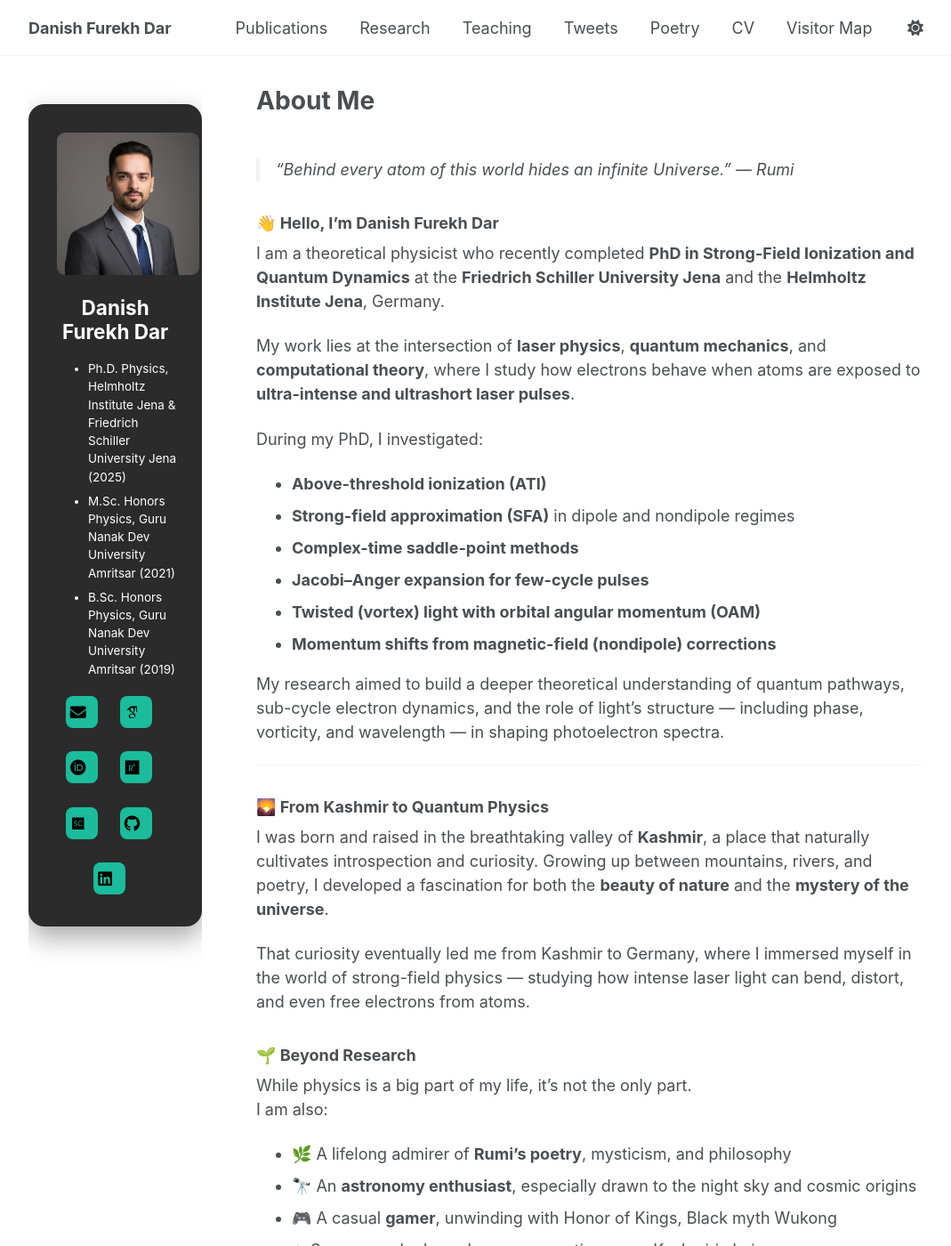
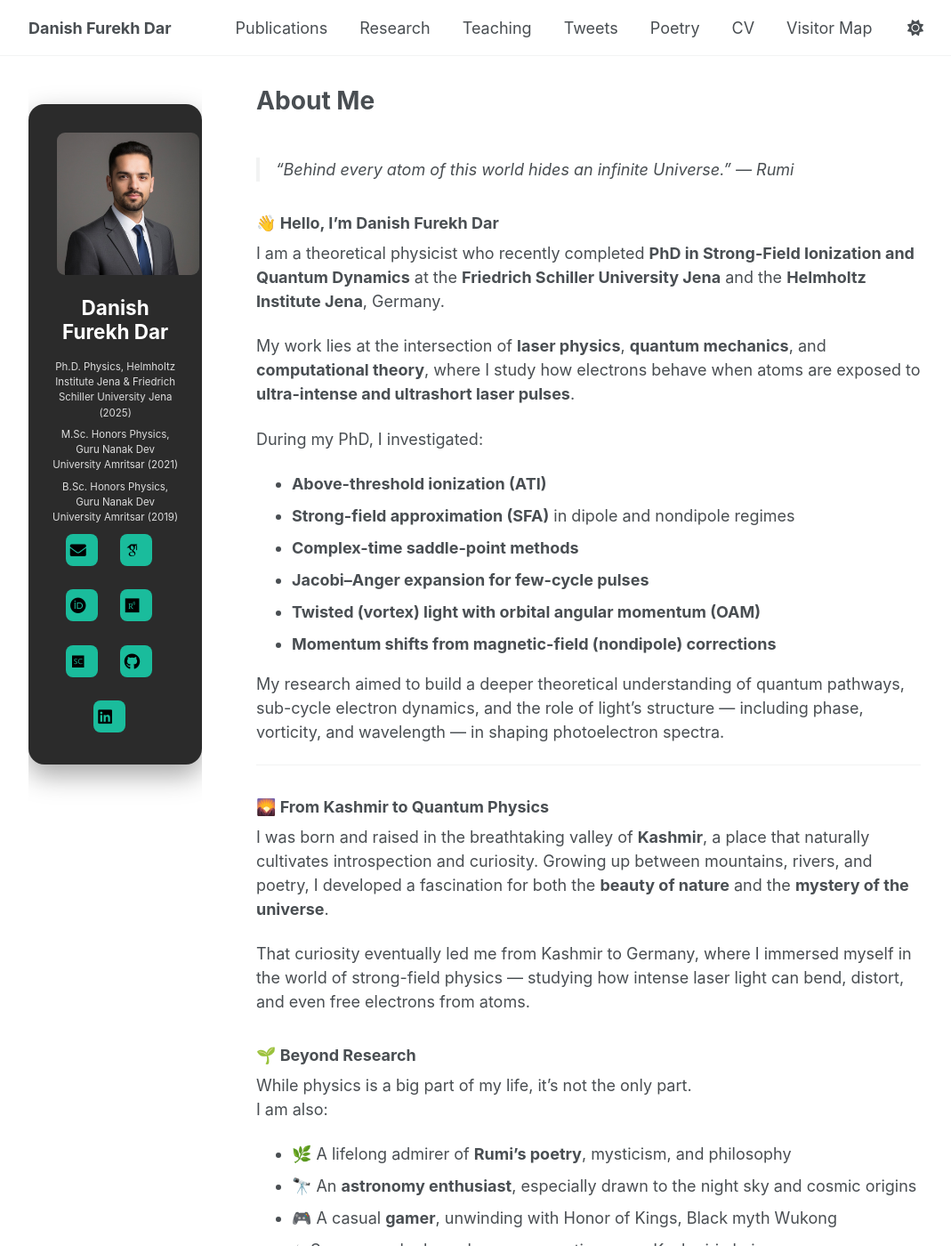
Before and after one commit to danishfurekhdar/danishfurekhdar.github.io, a Jekyll site: the page built from _pages/about.md, in a window 1280 px wide and 1400 px high. Shown: the whole window at 89% size, without its empty margins (4-1073 px from the left). Built offline with Jekyll 4.4.1, drawn with Linux system fonts in a browser that asks for light colours; some web fonts are replaced.

Commit message:
Update _custom.scss

```diff
--- a/_sass/_custom.scss
+++ b/_sass/_custom.scss
@@ -147,3 +147,21 @@
 .sidebar .author__desktop {
   display: none;
 }
+
+/* Education block in author card */
+.author__education {
+  margin-top: 1rem;
+  font-size: 0.85rem;
+  color: #ddd;
+}
+
+.author__education ul {
+  list-style: none;
+  padding: 0;
+  margin: 0;
+}
+
+.author__education li {
+  margin-bottom: 0.4rem;
+  text-align: center;
+}
```
